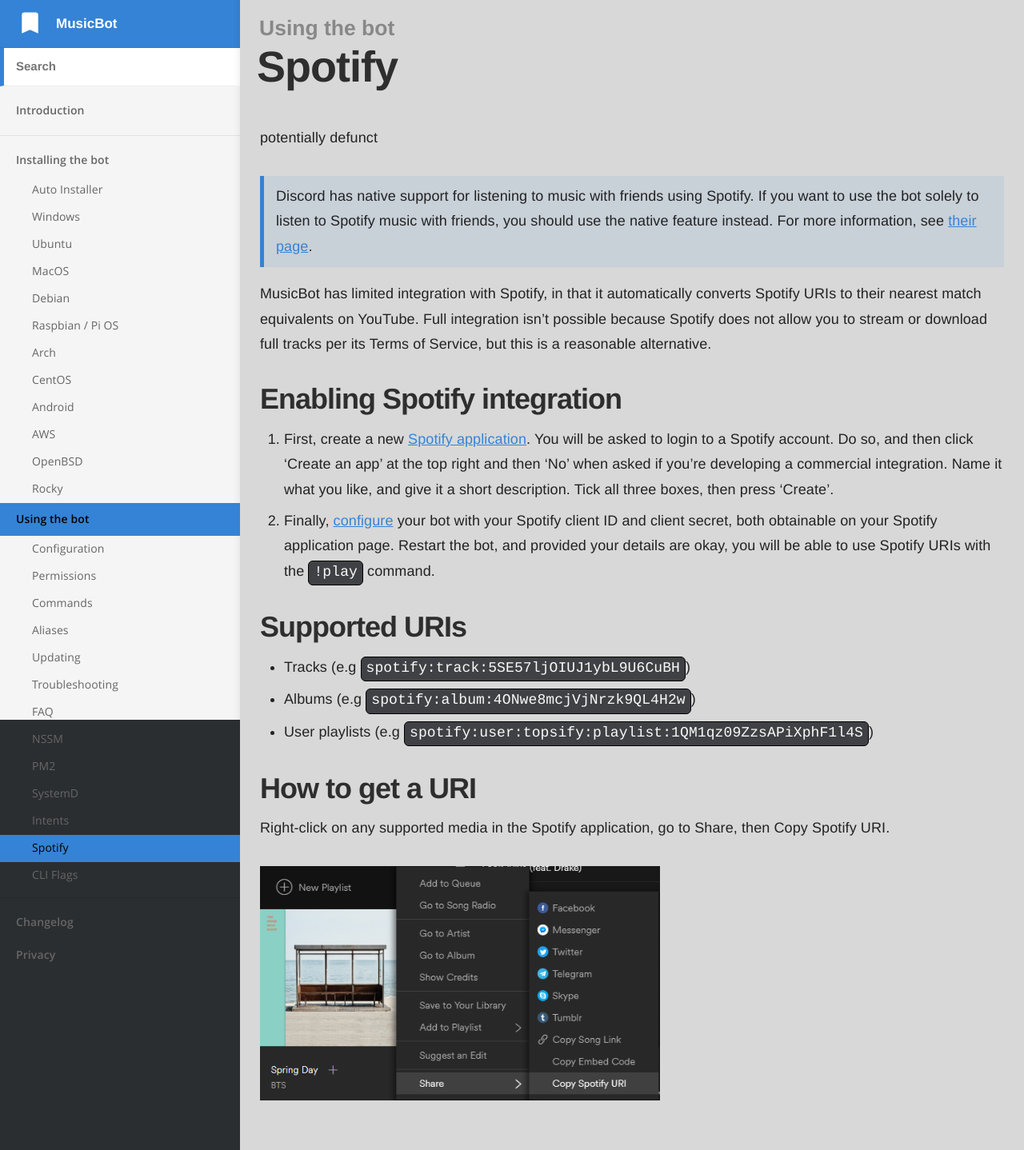
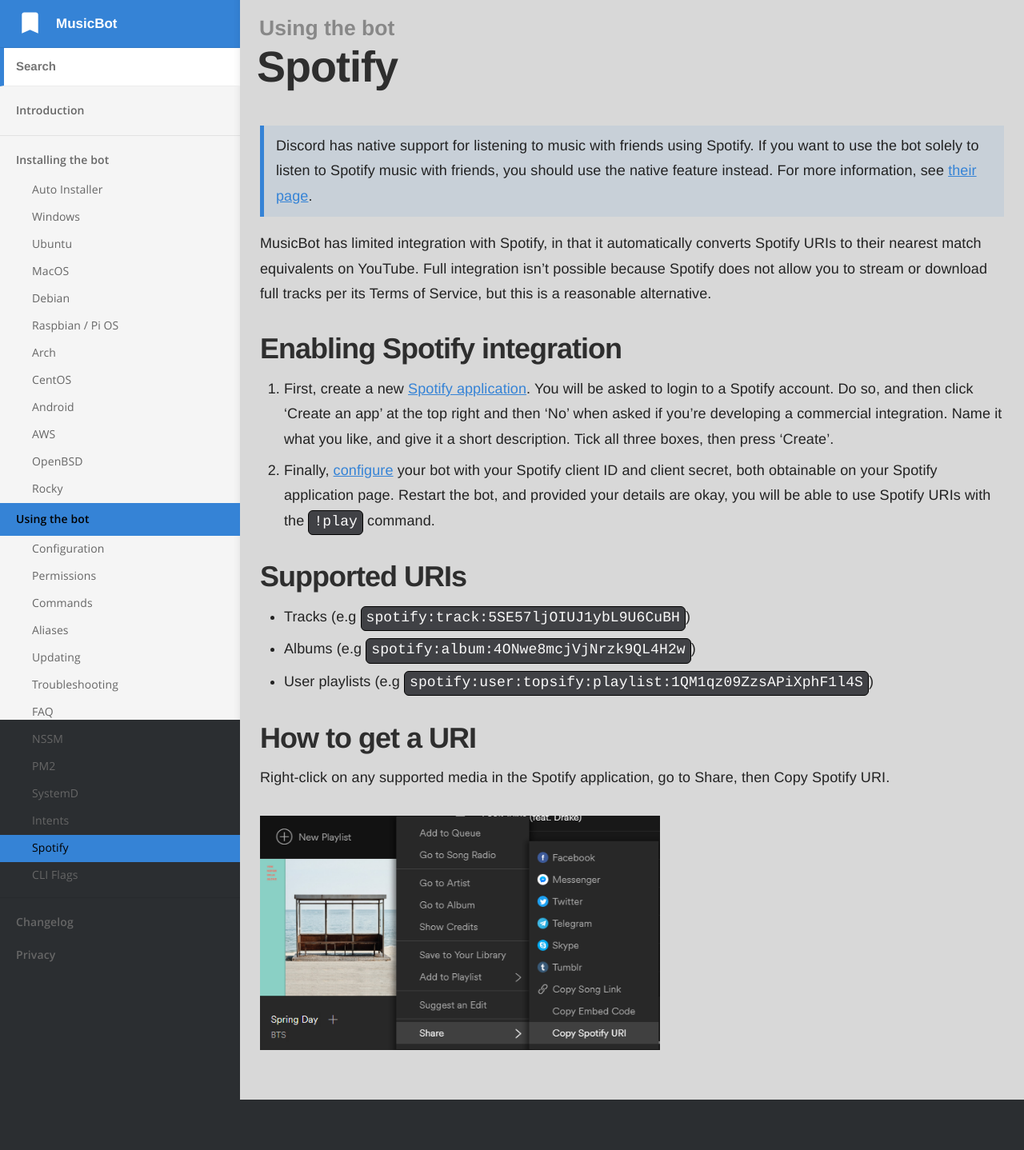
Before and after one commit to Just-Some-Bots/MusicBot, a Jekyll site: the page built from _docs/using/spotify.md, in a window 1280 px wide. Shown: the whole page at 80% size. Built offline with Jekyll 4.4.1, drawn with Linux system fonts in a browser that asks for light colours; after the commit the page ends 1375 px from its top, so only the background shows below that.

Commit message:
Remove defunct note

```diff
--- a/_docs/using/spotify.md
+++ b/_docs/using/spotify.md
@@ -3,8 +3,6 @@ title: Spotify
 category: Using the bot
 order: 12
 ---
-
-potentially defunct
 
 > Discord has native support for listening to music with friends using Spotify. If you want to use the bot solely to listen to Spotify music with friends, you should use the native feature instead. For more information, see [their page](https://support.spotify.com/uk/using_spotify/app_integrations/discord/).
 
```
Also changed, not shown: _docs/using/intents.md (+0 -1 lines).
